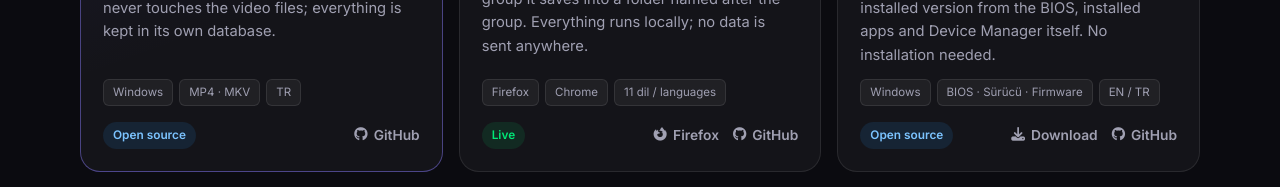
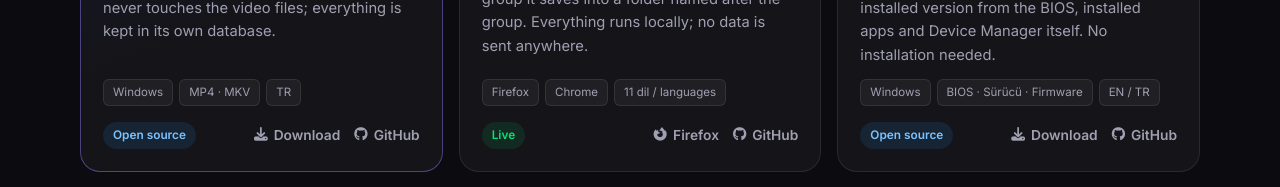
Before and after one commit to borasavkar/borasavkar.github.io, a plain HTML site: page index.html in a window 1280 px wide. Shown: the part 1980-2167 px from the top of the page. Drawn offline with Linux system fonts and the light colour scheme.

Commit message:
Mediarium card: add download link for v0.1.0
Co-Authored-By: Claude Opus 5.5 <noreply@anthropic.com>

```diff
--- a/index.html
+++ b/index.html
@@ -445,7 +445,10 @@
                     <div class="tags"><span class="tag">Windows</span><span class="tag">MP4 · MKV</span><span class="tag">TR</span></div>
                     <div class="card-foot">
                         <span class="status s-oss"><span lang="tr">Açık kaynak</span><span lang="en">Open source</span></span>
-                        <a class="card-link" href="https://github.com/borasavkar/mediarium" target="_blank" rel="noopener"><i class="fab fa-github"></i>GitHub</a>
+                        <span class="card-links">
+                            <a class="card-link" href="https://github.com/borasavkar/mediarium/releases/latest" target="_blank" rel="noopener"><i class="fas fa-download"></i><span lang="tr">İndir</span><span lang="en">Download</span></a>
+                            <a class="card-link" href="https://github.com/borasavkar/mediarium" target="_blank" rel="noopener"><i class="fab fa-github"></i>GitHub</a>
+                        </span>
                     </div>
                 </article>
 
```
